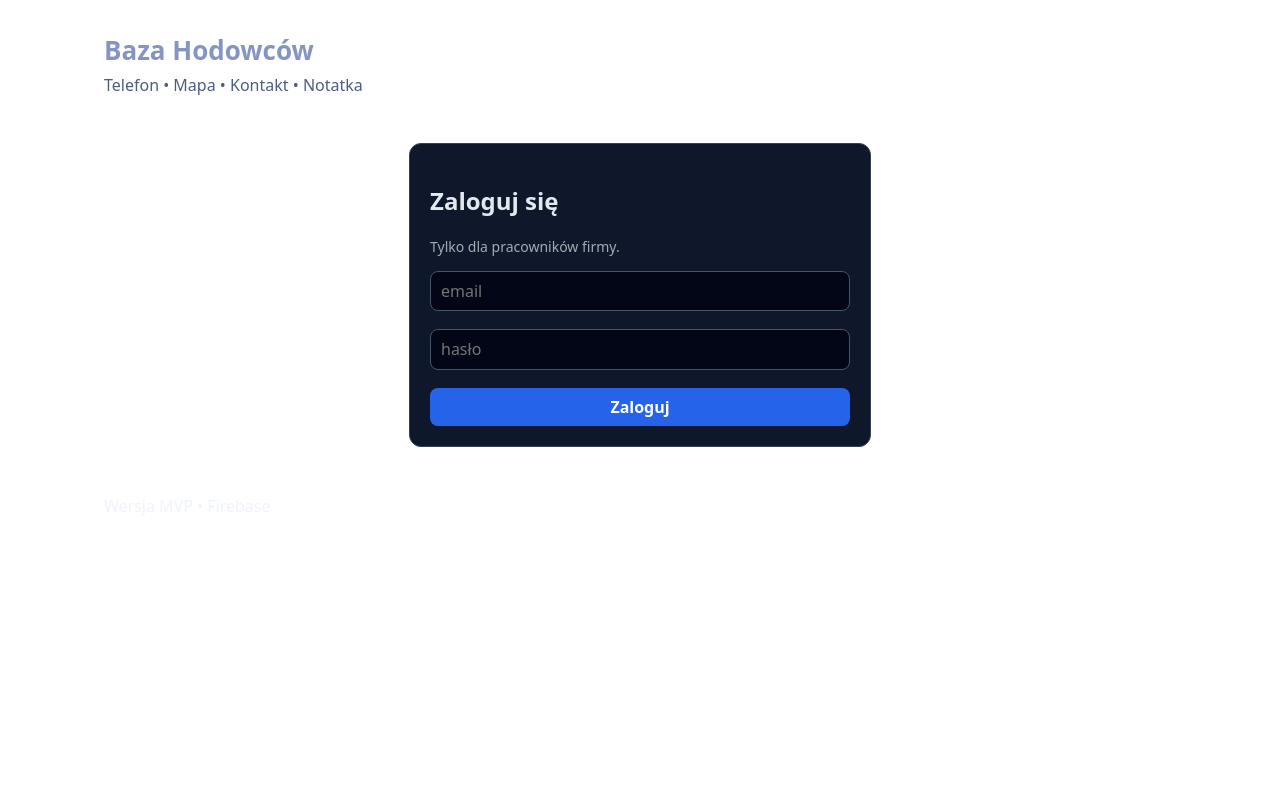
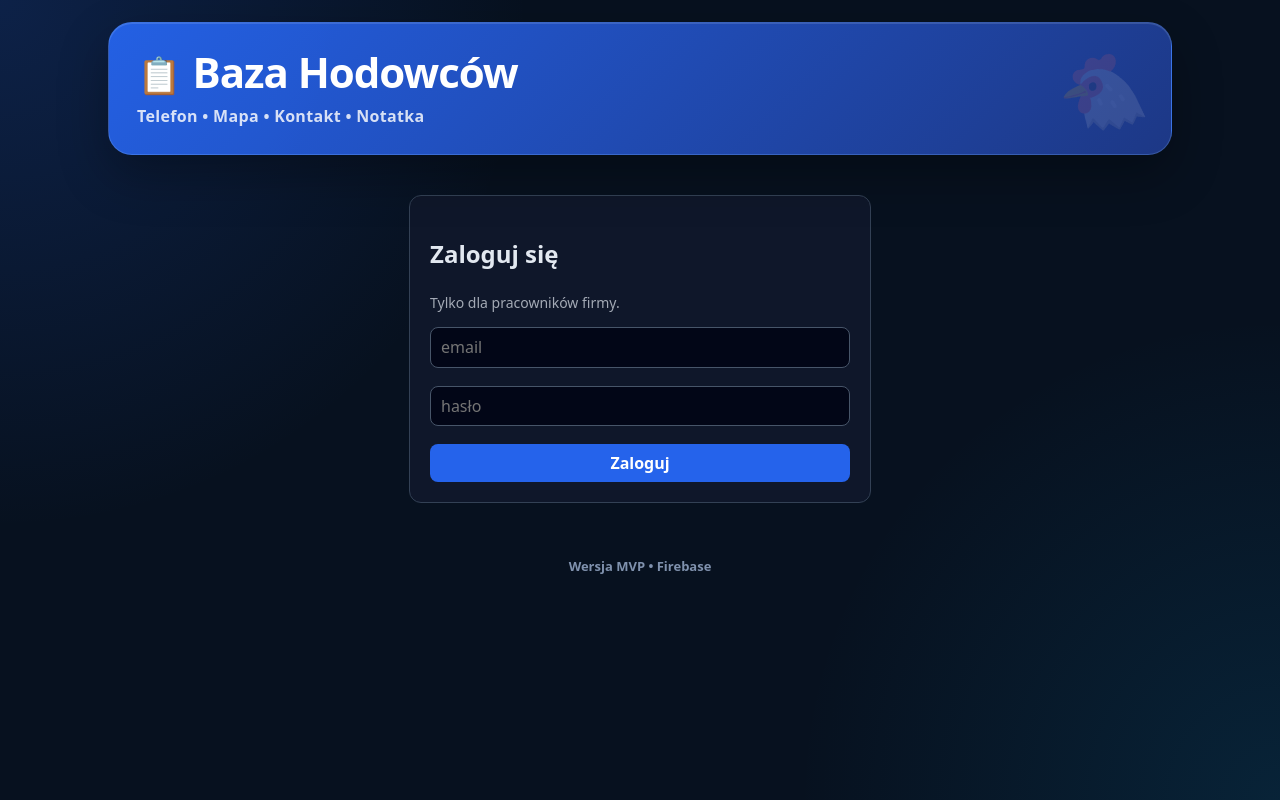
Before and after one commit to VITALIKXXX/protokol-vet-react, a React (Create React App) app: page / in a window 1280 px wide. Built offline with nearby package versions, Linux system fonts and the light colour scheme; no server answers.

Commit message:
style: refresh breeders app visual design

```diff
--- a/src/app/App.styles.js
+++ b/src/app/App.styles.js
@@ -1,36 +1,132 @@
 import styled from "styled-components";
 
 export const AppShell = styled.div`
+  position: relative;
+  isolation: isolate;
+
   max-width: 1100px;
+  min-height: 100vh;
   margin: 0 auto;
-  padding: 18px;
-  font-family: system-ui, -apple-system, Segoe UI, Roboto, Arial, sans-serif;
-  line-height: 1.4;
-  color: #e9eefb;
+  padding: 22px 18px;
+
+  box-sizing: border-box;
+  font-family: system-ui, -apple-system, BlinkMacSystemFont, "Segoe UI",
+    Roboto, Arial, sans-serif;
+  line-height: 1.5;
+  color: #e8eefc;
+
+  &::before {
+    content: "";
+    position: fixed;
+    inset: 0;
+    z-index: -2;
+
+    background:
+      radial-gradient(
+        circle at top left,
+        rgba(37, 99, 235, 0.2),
+        transparent 35%
+      ),
+      radial-gradient(
+        circle at bottom right,
+        rgba(14, 165, 233, 0.12),
+        transparent 32%
+      ),
+      #07111f;
+  }
+
+  @media (max-width: 600px) {
+    padding: 14px 10px 20px;
+  }
 `;
 
 export const Header = styled.header`
-  padding: 14px 14px 6px;
+  position: relative;
+  overflow: hidden;
+
+  padding: 26px 28px;
+  border: 1px solid rgba(147, 197, 253, 0.22);
+  border-radius: 24px;
+
+  background:
+    linear-gradient(
+      135deg,
+      rgba(37, 99, 235, 0.96),
+      rgba(30, 58, 138, 0.96)
+    );
+
+  box-shadow:
+    0 20px 50px rgba(0, 0, 0, 0.3),
+    inset 0 1px 0 rgba(255, 255, 255, 0.12);
+
+  &::after {
+    content: "🐔";
+    position: absolute;
+    right: 24px;
+    top: 50%;
+    transform: translateY(-50%) rotate(-8deg);
+
+    font-size: 72px;
+    opacity: 0.13;
+    pointer-events: none;
+  }
+
+  @media (max-width: 600px) {
+    padding: 22px 20px;
+    border-radius: 20px;
+
+    &::after {
+      right: 14px;
+      font-size: 58px;
+    }
+  }
 `;
 
 export const Title = styled.h1`
+  position: relative;
+  z-index: 1;
+
   margin: 0;
-  font-size: 26px;
-  color: #8495c2;
+  color: #ffffff;
+
+  font-size: clamp(30px, 5vw, 42px);
+  line-height: 1.08;
+  letter-spacing: -0.025em;
+  font-weight: 850;
+
+  &::before {
+    content: "📋";
+    margin-right: 12px;
+    font-size: 0.85em;
+  }
 `;
 
 export const Subtitle = styled.p`
-  margin: 6px 0 0;
-  opacity: 0.8;
-  color: #203466;
+  position: relative;
+  z-index: 1;
+
+  margin: 10px 0 0;
+  color: rgba(255, 255, 255, 0.82);
+
+  font-size: 16px;
+  font-weight: 550;
+  letter-spacing: 0.02em;
+
+  @media (max-width: 600px) {
+    font-size: 14px;
+  }
 `;
 
 export const Main = styled.main`
-  margin-top: 12px;
+  margin-top: 20px;
 `;
 
 export const Footer = styled.footer`
-  margin-top: 18px;
-  opacity: 0.7;
-  padding: 8px 14px;
+  margin-top: 24px;
+  padding: 14px 18px;
+
+  text-align: center;
+  color: #7f91ad;
+  font-size: 13px;
+  font-weight: 600;
 `;
--- a/src/features/card/BreederCard.styles.js
+++ b/src/features/card/BreederCard.styles.js
@@ -1,112 +1,260 @@
 import styled from "styled-components";
 
 export const Card = styled.article`
-  background: #121a2a;
-  border: 1px solid rgba(255, 255, 255, 0.08);
-  border-radius: 14px;
-  padding: 12px;
-  box-shadow: 0 8px 30px rgba(0, 0, 0, 0.25);
+  position: relative;
+  overflow: hidden;
+
+  padding: 17px;
+  border: 1px solid rgba(148, 163, 184, 0.15);
+  border-radius: 19px;
+
+  background:
+    linear-gradient(
+      145deg,
+      rgba(18, 30, 49, 0.98),
+      rgba(11, 20, 34, 0.98)
+    );
+
+  box-shadow:
+    0 12px 32px rgba(0, 0, 0, 0.2),
+    inset 0 1px 0 rgba(255, 255, 255, 0.035);
+
+  cursor: pointer;
+
+  transition:
+    transform 180ms ease,
+    border-color 180ms ease,
+    box-shadow 180ms ease;
+
+  &::before {
+    content: "";
+    position: absolute;
+    inset: 0 auto 0 0;
+
+    width: 4px;
+    background: linear-gradient(#3b82f6, #38bdf8);
+  }
+
+  &:hover {
+    transform: translateY(-3px);
+    border-color: rgba(96, 165, 250, 0.34);
+
+    box-shadow:
+      0 18px 42px rgba(0, 0, 0, 0.28),
+      0 0 0 1px rgba(59, 130, 246, 0.06);
+  }
+
+  @media (max-width: 600px) {
+    padding: 15px 13px 15px 16px;
+    border-radius: 16px;
+
+    &:hover {
+      transform: none;
+    }
+  }
 `;
 
 export const Top = styled.div`
   display: flex;
   justify-content: space-between;
   align-items: flex-start;
-  gap: 10px;
+  gap: 12px;
+
+  @media (max-width: 520px) {
+    flex-direction: column;
+  }
 `;
 
 export const TitleRow = styled.div`
   display: flex;
   gap: 10px;
   align-items: center;
+
+  min-width: 0;
 `;
 
 export const Badge = styled.span`
-  display: inline-block;
-  padding: 4px 8px;
+  display: inline-flex;
+  align-items: center;
+
+  padding: 5px 9px;
+  border: 1px solid rgba(96, 165, 250, 0.24);
   border-radius: 999px;
-  background: rgba(255, 255, 255, 0.08);
-  border: 1px solid rgba(255, 255, 255, 0.1);
+
+  background: rgba(37, 99, 235, 0.12);
+  color: #bfdbfe;
+
   font-size: 12px;
+  font-weight: 700;
 `;
 
 export const Name = styled.span`
-  font-size: 16px;
-  font-weight: 650;
+  overflow-wrap: anywhere;
+
+  color: #f8fafc;
+  font-size: 19px;
+  line-height: 1.25;
+  font-weight: 800;
+
+  &::before {
+    content: "🐔";
+    margin-right: 9px;
+    font-size: 17px;
+  }
 `;
 
 export const Actions = styled.div`
   display: flex;
+  flex-wrap: wrap;
   gap: 8px;
+
+  flex-shrink: 0;
+
+  @media (max-width: 520px) {
+    width: 100%;
+
+    > * {
+      flex: 1;
+    }
+  }
 `;
 
 const buttonBase = `
-  border: 1px solid rgba(255,255,255,0.10);
-  background: rgba(255,255,255,0.06);
-  color: #e9eefb;
-  padding: 8px 10px;
+  min-height: 38px;
+  padding: 8px 12px;
+
+  border: 1px solid rgba(148, 163, 184, 0.18);
   border-radius: 10px;
+
+  background: rgba(255, 255, 255, 0.055);
+  color: #e8eefc;
+
+  font-size: 13px;
+  line-height: 1;
+  font-weight: 700;
+
   cursor: pointer;
-  font-size: 13px;
+
+  transition:
+    transform 150ms ease,
+    background 150ms ease,
+    border-color 150ms ease,
+    box-shadow 150ms ease;
 
   &:hover {
-    background: rgba(255,255,255,0.10);
+    transform: translateY(-1px);
+    background: rgba(255, 255, 255, 0.1);
+    border-color: rgba(148, 163, 184, 0.34);
+  }
+
+  &:active {
+    transform: scale(0.98);
   }
 `;
 
 export const SmallButton = styled.button`
   ${buttonBase}
+
+  color: #bfdbfe;
+  background: rgba(37, 99, 235, 0.12);
+  border-color: rgba(59, 130, 246, 0.25);
+
+  &:hover {
+    background: rgba(37, 99, 235, 0.22);
+    border-color: rgba(96, 165, 250, 0.45);
+  }
 `;
 
 export const DangerButton = styled.button`
   ${buttonBase}
-  background: rgba(255, 80, 80, 0.16);
-  border-color: rgba(255, 80, 80, 0.35);
+
+  color: #fecaca;
+  background: rgba(239, 68, 68, 0.1);
+  border-color: rgba(248, 113, 113, 0.25);
+
+  &:hover {
+    background: rgba(239, 68, 68, 0.2);
+    border-color: rgba(248, 113, 113, 0.45);
+  }
 `;
 
 export const Meta = styled.div`
-  margin-top: 10px;
   display: grid;
-  gap: 6px;
+  gap: 8px;
+
+  margin-top: 16px;
+  padding: 13px 14px;
+
+  border: 1px solid rgba(148, 163, 184, 0.11);
+  border-radius: 13px;
+
+  background: rgba(2, 8, 20, 0.3);
 `;
 
 export const MetaRow = styled.div`
   display: grid;
-  grid-template-columns: 90px 1fr;
-  gap: 8px;
+  grid-template-columns: 95px minmax(0, 1fr);
+  gap: 10px;
   align-items: start;
+
+  @media (max-width: 480px) {
+    grid-template-columns: 1fr;
+    gap: 2px;
+  }
 `;
 
 export const MetaLabel = styled.span`
-  opacity: 0.75;
-  font-size: 13px;
+  color: #8192aa;
+  font-size: 12px;
+  font-weight: 700;
 `;
 
 export const MetaValue = styled.span`
+  overflow-wrap: anywhere;
+
+  color: #dbe5f4;
   font-size: 14px;
+  line-height: 1.45;
 `;
 
 export const Bottom = styled.div`
-  margin-top: 12px;
+  margin-top: 14px;
 `;
 
 export const Quick = styled.div`
   display: flex;
   flex-wrap: wrap;
   gap: 8px;
+
+  @media (max-width: 500px) {
+    > * {
+      flex: 1 1 calc(50% - 8px);
+    }
+  }
 `;
 
 export const LinkButton = styled.a`
   ${buttonBase}
+
   display: inline-flex;
   align-items: center;
   justify-content: center;
+
   text-decoration: none;
+
+  color: #dbeafe;
+  background: rgba(37, 99, 235, 0.11);
+  border-color: rgba(59, 130, 246, 0.22);
+
+  &:hover {
+    background: rgba(37, 99, 235, 0.2);
+    border-color: rgba(96, 165, 250, 0.42);
+  }
 
   ${(p) =>
     p.$disabled
       ? `
-    opacity: 0.45;
+        opacity: 0.4;
         pointer-events: none;
         cursor: not-allowed;
       `
@@ -115,4 +263,13 @@ export const LinkButton = styled.a`
 
 export const CopyButton = styled.button`
   ${buttonBase}
+
+  color: #d1fae5;
+  background: rgba(16, 185, 129, 0.1);
+  border-color: rgba(52, 211, 153, 0.22);
+
+  &:hover {
+    background: rgba(16, 185, 129, 0.18);
+    border-color: rgba(52, 211, 153, 0.4);
+  }
 `;
--- a/src/features/form/BreederForm.js
+++ b/src/features/form/BreederForm.js
@@ -206,12 +206,12 @@ export const BreederForm = ({
 
                 <Actions>
                     <Button $variant="primary" type="submit" disabled={!isValid}>
-                        {mode === "edit" ? "Zapisz zmiany" : "Dodaj"}
+                        {mode === "edit" ? "💾 Zapisz zmiany" : "➕ Dodaj hodowcę"}
                     </Button>
 
                     {mode === "edit" && (
                         <Button type="button" onClick={onCancelEdit}>
-                            Anuluj
+                            ✕ Anuluj
                         </Button>
                     )}
                 </Actions>
--- a/src/features/form/BreederForm.styles.js
+++ b/src/features/form/BreederForm.styles.js
@@ -1,37 +1,85 @@
 import styled from "styled-components";
 
 export const Card = styled.div`
-  background: #121a2a;
-  border: 1px solid rgba(255, 255, 255, 0.08);
-  border-radius: 14px;
-  padding: 14px;
-  box-shadow: 0 8px 30px rgba(0, 0, 0, 0.25);
+  position: relative;
+  overflow: hidden;
+
+  padding: 22px;
+  border: 1px solid rgba(148, 163, 184, 0.16);
+  border-radius: 22px;
+
+  background:
+    linear-gradient(
+      145deg,
+      rgba(17, 28, 45, 0.98),
+      rgba(11, 20, 34, 0.98)
+    );
+
+  box-shadow:
+    0 20px 50px rgba(0, 0, 0, 0.25),
+    inset 0 1px 0 rgba(255, 255, 255, 0.04);
+
+  &::before {
+    content: "";
+    position: absolute;
+    top: 0;
+    left: 24px;
+    right: 24px;
+    height: 3px;
+
+    border-radius: 0 0 999px 999px;
+    background: linear-gradient(90deg, #2563eb, #38bdf8);
+  }
+
+  @media (max-width: 600px) {
+    padding: 18px 14px;
+    border-radius: 18px;
+  }
 `;
 
 export const Header = styled.div`
-  margin-bottom: 10px;
+  margin-bottom: 18px;
+  padding-bottom: 14px;
+
+  border-bottom: 1px solid rgba(148, 163, 184, 0.13);
 `;
 
 export const Title = styled.h2`
-  margin: 0 0 4px;
-  font-size: 18px;
+  margin: 0 0 5px;
+
+  color: #f8fafc;
+  font-size: 22px;
+  line-height: 1.25;
+  font-weight: 800;
+
+  &::before {
+    content: "➕";
+    margin-right: 9px;
+    font-size: 18px;
+  }
 `;
 
 export const Hint = styled.p`
   margin: 0;
-  opacity: 0.75;
+  color: #8fa1bb;
+
   font-size: 13px;
+  line-height: 1.4;
+
+  b {
+    color: #bfdbfe;
+  }
 `;
 
 export const Form = styled.form`
   display: grid;
-  gap: 10px;
+  gap: 15px;
 `;
 
 export const Row = styled.div`
   display: grid;
   grid-template-columns: 1fr 1fr;
-  gap: 10px;
+  gap: 12px;
 
   @media (max-width: 650px) {
     grid-template-columns: 1fr;
@@ -40,22 +88,55 @@ export const Row = styled.div`
 
 export const Field = styled.div`
   display: grid;
-  gap: 6px;
+  gap: 7px;
 `;
 
 export const Label = styled.label`
+  color: #cbd5e1;
+
   font-size: 13px;
-  opacity: 0.85;
-  font-weight: 600;
+  line-height: 1.3;
+  font-weight: 700;
 `;
 
 const baseInput = `
-  background: #0e1422;
-  border: 1px solid rgba(255,255,255,0.10);
-  color: #e9eefb;
-  padding: 10px 12px;
-  border-radius: 12px;
+  width: 100%;
+  box-sizing: border-box;
+
+  border: 1px solid rgba(148, 163, 184, 0.18);
+  border-radius: 13px;
+  padding: 12px 14px;
+
+  background: rgba(3, 10, 22, 0.56);
+  color: #f1f5f9;
+
+  font: inherit;
+  font-size: 15px;
+
   outline: none;
+  transition:
+    border-color 160ms ease,
+    box-shadow 160ms ease,
+    background 160ms ease,
+    transform 160ms ease;
+
+  &::placeholder {
+    color: #65758e;
+  }
+
+  &:hover {
+    border-color: rgba(96, 165, 250, 0.38);
+    background: rgba(8, 18, 34, 0.76);
+  }
+
+  &:focus {
+    border-color: #3b82f6;
+    background: rgba(9, 21, 40, 0.92);
+
+    box-shadow:
+      0 0 0 4px rgba(59, 130, 246, 0.15),
+      0 8px 24px rgba(0, 0, 0, 0.14);
+  }
 `;
 
 export const Input = styled.input`
@@ -64,27 +145,54 @@ export const Input = styled.input`
 
 export const Textarea = styled.textarea`
   ${baseInput}
+
+  min-height: 105px;
   resize: vertical;
 `;
 
 export const Actions = styled.div`
   display: flex;
+  flex-wrap: wrap;
   gap: 10px;
   align-items: center;
-  margin-top: 4px;
+
+  margin-top: 6px;
+
+  @media (max-width: 500px) {
+    > * {
+      flex: 1;
+    }
+  }
 `;
 
 export const Button = styled.button`
-  border: 1px solid rgba(255, 255, 255, 0.1);
+  min-height: 44px;
+  padding: 11px 18px;
+
+  border: 1px solid rgba(148, 163, 184, 0.2);
+  border-radius: 12px;
+
   background: rgba(255, 255, 255, 0.06);
-  color: #e9eefb;
-  padding: 10px 12px;
-  border-radius: 12px;
+  color: #e8eefc;
+
+  font-size: 14px;
+  font-weight: 750;
+
   cursor: pointer;
-  font-size: 14px;
+  transition:
+    transform 160ms ease,
+    background 160ms ease,
+    border-color 160ms ease,
+    box-shadow 160ms ease;
 
-  &:hover {
+  &:hover:not(:disabled) {
+    transform: translateY(-1px);
     background: rgba(255, 255, 255, 0.1);
+    border-color: rgba(148, 163, 184, 0.35);
+  }
+
+  &:active:not(:disabled) {
+    transform: scale(0.98);
   }
 
   &:disabled {
@@ -95,24 +203,61 @@ export const Button = styled.button`
   ${(p) =>
     p.$variant === "primary"
       ? `
-  background: #2563eb;
-  border-color: #2563eb;
-  color: white;
+        background: linear-gradient(135deg, #2563eb, #1d4ed8);
+        border-color: rgba(96, 165, 250, 0.55);
+        color: white;
 
-  &:hover {
-    background: #1d4ed8;
-    border-color: #1d4ed8;
-  }
-`
+        box-shadow: 0 10px 24px rgba(37, 99, 235, 0.24);
+
+        &:hover:not(:disabled) {
+          background: linear-gradient(135deg, #3b82f6, #2563eb);
+          border-color: #60a5fa;
+          box-shadow: 0 14px 30px rgba(37, 99, 235, 0.34);
+        }
+      `
       : ""}
 `;
 
 export const ContactBlock = styled.div`
-  padding: 14px;
-  border-radius: 12px;
-  background: rgba(255, 255, 255, 0.03);
-  border: 1px solid rgba(255, 255, 255, 0.08);
-  display: flex;
-  flex-direction: column;
+  position: relative;
+
+  display: grid;
   gap: 10px;
+
+  padding: 15px;
+  border: 1px solid rgba(96, 165, 250, 0.16);
+  border-radius: 16px;
+
+  background:
+    linear-gradient(
+      135deg,
+      rgba(30, 64, 175, 0.09),
+      rgba(15, 23, 42, 0.44)
+    );
+
+  transition:
+    border-color 160ms ease,
+    background 160ms ease;
+
+  &:hover {
+    border-color: rgba(96, 165, 250, 0.3);
+    background:
+      linear-gradient(
+        135deg,
+        rgba(30, 64, 175, 0.14),
+        rgba(15, 23, 42, 0.5)
+      );
+  }
+
+  ${Label} {
+    display: flex;
+    align-items: center;
+    gap: 7px;
+
+    color: #93c5fd;
+
+    &::before {
+      content: "👤";
+    }
+  }
 `;
```
Also changed, not shown: src/features/card/BreederCard.js (+5 -5 lines). Lines whose indentation alone changed are shown as unchanged.
